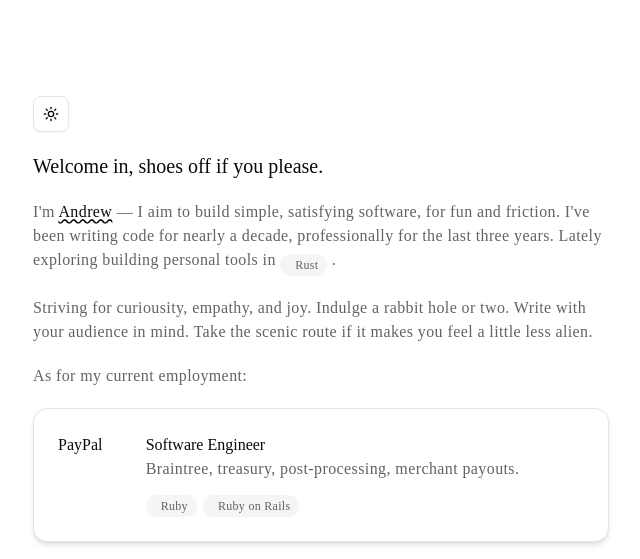
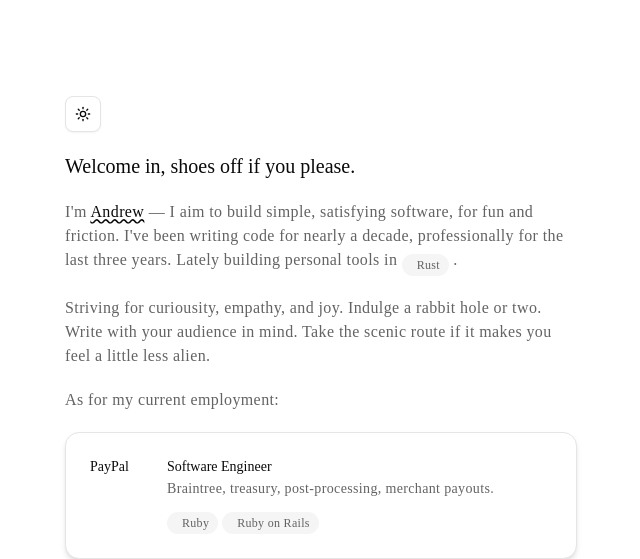
Before and after one commit to andrewjleung/andrewjleung-t3, an Astro site in the folder astro/: page / in a window 1280 px wide. Shown: the top 559 px of the page, without its empty margins (319-959 px from the left). Built offline with nearby package versions, Linux system fonts and the light colour scheme; Astro itself is replaced by a stand-in of ours.

Commit message:
Make it narrower

```diff
--- a/astro/src/components/Landing.astro
+++ b/astro/src/components/Landing.astro
@@ -12,7 +12,7 @@ import { Card, CardContent } from "@/components/ui/card";
 ---
 
 <div id="container" class="flex flex-col items-center">
-    <main class="max-w-xl mt-24 flex flex-col gap-5 ">
+    <main class="max-w-lg mt-24 flex flex-col gap-5 ">
         <ModeToggle client:load />
 
         <h2>Welcome in, shoes off if you please.</h2>
@@ -26,8 +26,7 @@ import { Card, CardContent } from "@/components/ui/card";
             >
             &mdash; I aim to build simple, satisfying software, for fun and
             friction. I've been writing code for nearly a decade, professionally
-            for the last three years. Lately exploring building personal tools
-            in
+            for the last three years. Lately building personal tools in
             <a href="https://www.rust-lang.org/" class="hover:cursor-pointer">
                 <Badge
                     className="rounded-full group text-midground"
@@ -53,7 +52,7 @@ import { Card, CardContent } from "@/components/ui/card";
             className="shadow-md hover:shadow-lg hover:scale-[101%] transition-all duration-100 ease-out"
         >
             <CardContent>
-                <div class="grid grid-cols-6 relative">
+                <div class="grid grid-cols-6 relative text-sm">
                     <h3 class="col-span-1">
                         <a
                             href="https://www.paypal.com/us/braintree"
@@ -71,7 +70,7 @@ import { Card, CardContent } from "@/components/ui/card";
                             payouts.
                         </p>
 
-                        <footer class="mt-2 flex flex-row items-center gap-1.5">
+                        <footer class="mt-2 flex flex-row items-center gap-1">
                             <a
                                 href="https://www.ruby-lang.org/"
                                 class="hover:cursor-pointer"
```
